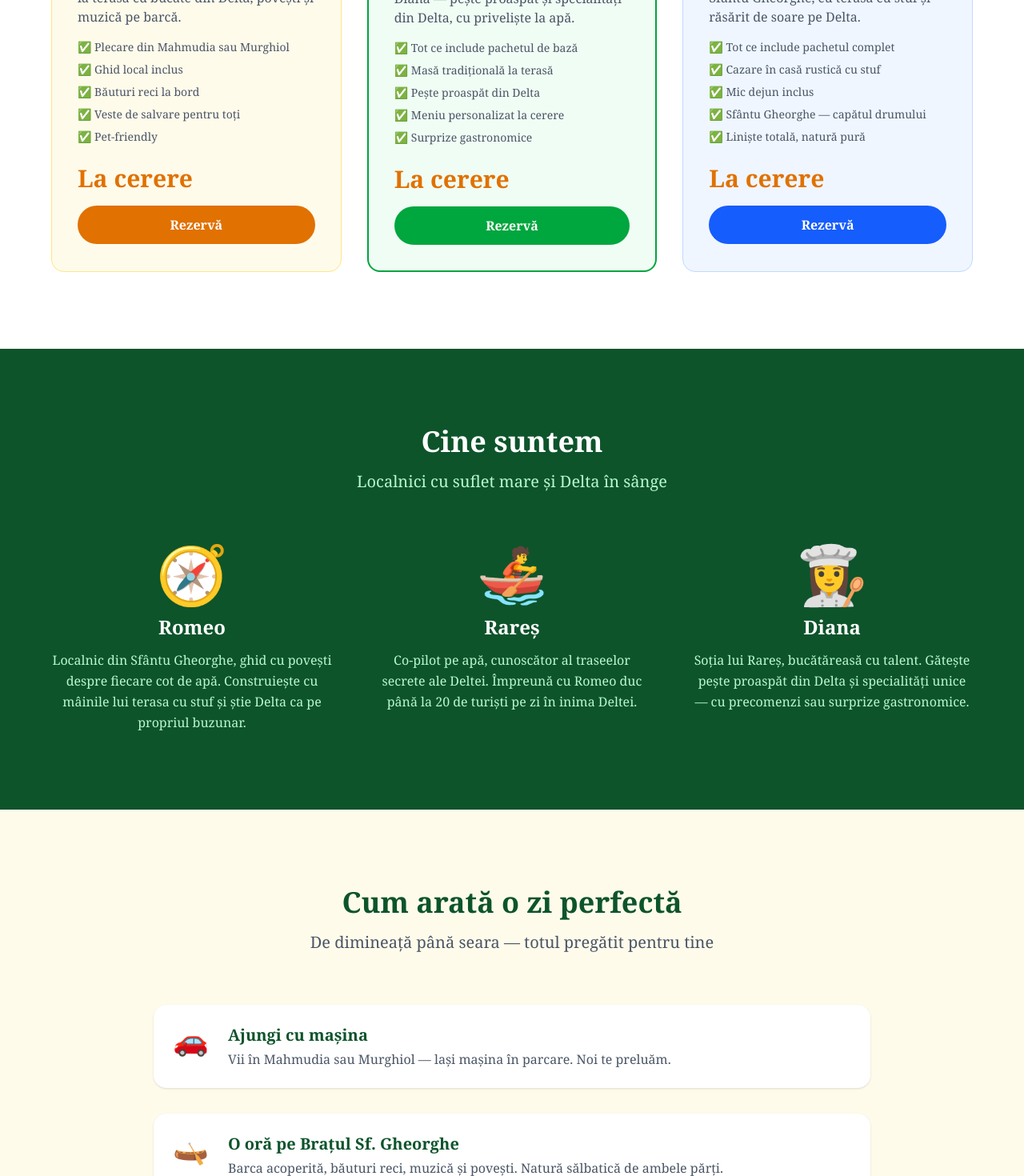
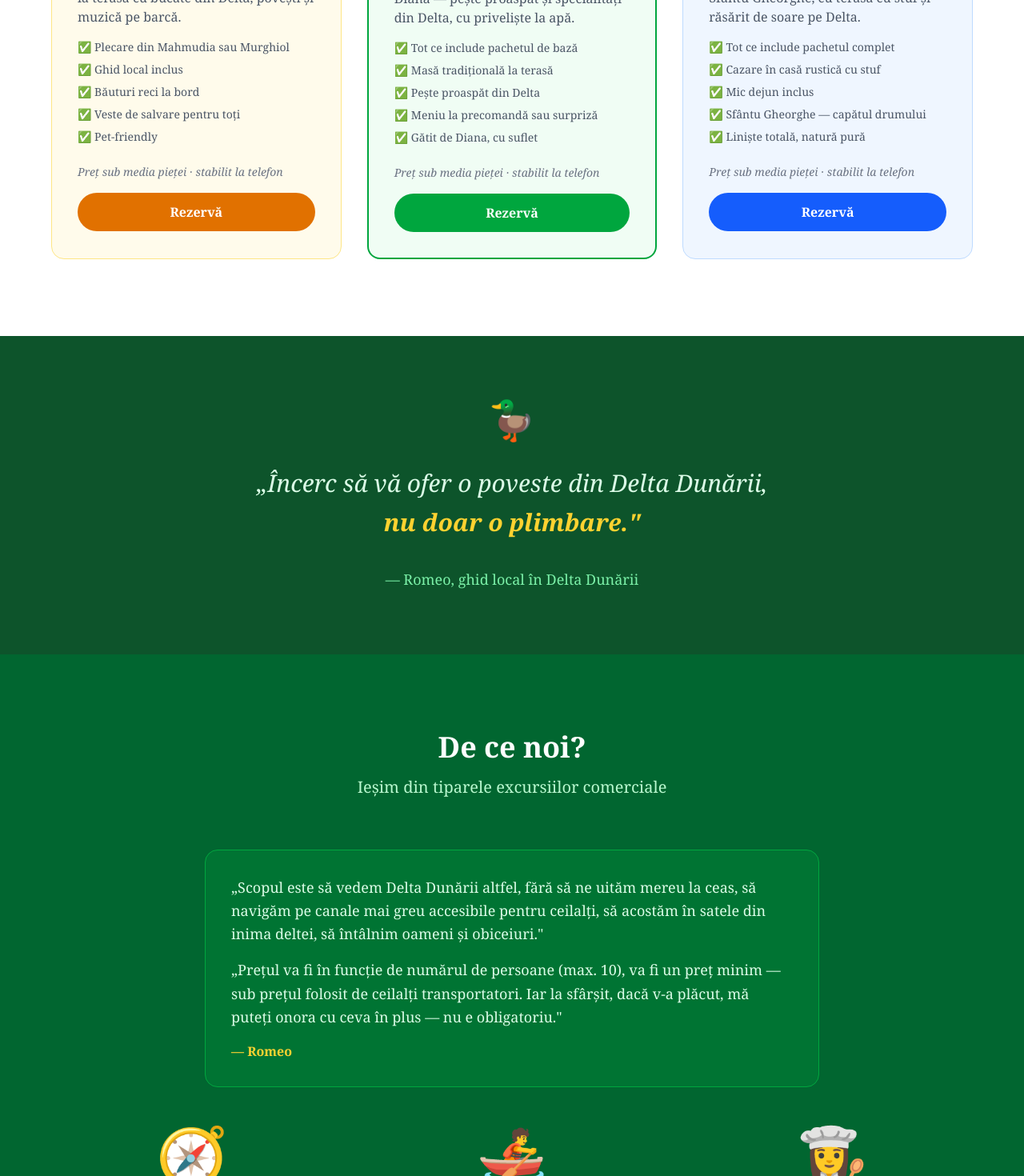
Before and after one commit to andreibesleagaa-Personal/SiteDelta, a Next.js app: page / in a window 1280 px wide. Shown: the part 1220-2690 px from the top of the page at 80% size. Built offline with nearby package versions, Linux system fonts and the light colour scheme.

Commit message:
feat: adauga citat si filozofia lui Romeo, preturi la telefon

```diff
--- a/src/app/page.tsx
+++ b/src/app/page.tsx
@@ -30,8 +30,8 @@ export default function Home() {
             <span className="text-amber-600">ca în povești</span>
           </h1>
           <p className="text-xl md:text-2xl text-gray-700 mb-8 max-w-2xl mx-auto leading-relaxed">
-            O zi pe apă cu ghizi locali, mâncare gătită cu suflet de Diana,
-            și liniștea pe care orașul n-o poate oferi.
+            Canale greu accesibile, sate din inima Deltei, oameni și obiceiuri rare.
+            Fără să ne uităm la ceas. O poveste, nu doar o plimbare.
           </p>
           <div className="flex flex-col sm:flex-row gap-4 justify-center">
             <a href="#rezervare" className="bg-amber-600 text-white text-lg px-8 py-4 rounded-full font-bold hover:bg-amber-700 transition shadow-lg">
@@ -78,7 +78,7 @@ export default function Home() {
                 <li>✅ Veste de salvare pentru toți</li>
                 <li>✅ Pet-friendly</li>
               </ul>
-              <div className="text-3xl font-bold text-amber-600 mb-4">La cerere</div>
+              <div className="text-sm text-gray-500 italic mb-4">Preț sub media pieței · stabilit la telefon</div>
               <a href="#rezervare" className="block text-center bg-amber-600 text-white py-3 rounded-full font-semibold hover:bg-amber-700 transition">
                 Rezervă
               </a>
@@ -99,10 +99,10 @@ export default function Home() {
                 <li>✅ Tot ce include pachetul de bază</li>
                 <li>✅ Masă tradițională la terasă</li>
                 <li>✅ Pește proaspăt din Delta</li>
-                <li>✅ Meniu personalizat la cerere</li>
-                <li>✅ Surprize gastronomice</li>
+                <li>✅ Meniu la precomandă sau surpriză</li>
+                <li>✅ Gătit de Diana, cu suflet</li>
               </ul>
-              <div className="text-3xl font-bold text-amber-600 mb-4">La cerere</div>
+              <div className="text-sm text-gray-500 italic mb-4">Preț sub media pieței · stabilit la telefon</div>
               <a href="#rezervare" className="block text-center bg-green-600 text-white py-3 rounded-full font-semibold hover:bg-green-700 transition">
                 Rezervă
               </a>
@@ -123,7 +123,7 @@ export default function Home() {
                 <li>✅ Sfântu Gheorghe — capătul drumului</li>
                 <li>✅ Liniște totală, natură pură</li>
               </ul>
-              <div className="text-3xl font-bold text-amber-600 mb-4">La cerere</div>
+              <div className="text-sm text-gray-500 italic mb-4">Preț sub media pieței · stabilit la telefon</div>
               <a href="#rezervare" className="block text-center bg-blue-600 text-white py-3 rounded-full font-semibold hover:bg-blue-700 transition">
                 Rezervă
               </a>
@@ -133,36 +133,64 @@ export default function Home() {
         </div>
       </section>
 
+      {/* CITAT ROMEO */}
+      <section className="py-20 px-6 bg-green-900 text-white">
+        <div className="max-w-3xl mx-auto text-center">
+          <div className="text-5xl mb-8">🦆</div>
+          <blockquote className="text-2xl md:text-3xl font-light leading-relaxed italic text-green-100 mb-8">
+            „Încerc să vă ofer o poveste din Delta Dunării,<br className="hidden md:block" />
+            <span className="text-amber-300 font-semibold"> nu doar o plimbare."</span>
+          </blockquote>
+          <p className="text-green-300 text-lg">— Romeo, ghid local în Delta Dunării</p>
+        </div>
+      </section>
+
       {/* DESPRE NOI */}
-      <section id="despre" className="py-24 px-6 bg-green-900 text-white">
+      <section id="despre" className="py-24 px-6 bg-green-800 text-white">
         <div className="max-w-6xl mx-auto">
           <div className="text-center mb-16">
-            <h2 className="text-4xl font-bold mb-4">Cine suntem</h2>
-            <p className="text-xl text-green-200">Localnici cu suflet mare și Delta în sânge</p>
+            <h2 className="text-4xl font-bold mb-4">De ce noi?</h2>
+            <p className="text-xl text-green-200">Ieșim din tiparele excursiilor comerciale</p>
           </div>
+
+          {/* Romeo's philosophy */}
+          <div className="bg-green-700/50 rounded-2xl p-8 mb-12 max-w-3xl mx-auto border border-green-600">
+            <p className="text-green-100 text-lg leading-relaxed mb-4">
+              „Scopul este să vedem Delta Dunării altfel, fără să ne uităm mereu la ceas,
+              să navigăm pe canale mai greu accesibile pentru ceilalți, să acostăm în satele
+              din inima deltei, să întâlnim oameni și obiceiuri."
+            </p>
+            <p className="text-green-100 text-lg leading-relaxed">
+              „Prețul va fi în funcție de numărul de persoane (max. 10), va fi un preț minim —
+              sub prețul folosit de ceilalți transportatori. Iar la sfârșit, dacă v-a plăcut,
+              mă puteți onora cu ceva în plus — nu e obligatoriu."
+            </p>
+            <p className="text-amber-300 font-semibold mt-4">— Romeo</p>
+          </div>
+
           <div className="grid md:grid-cols-3 gap-12">
             <div className="text-center">
               <div className="text-7xl mb-4">🧭</div>
               <h3 className="text-2xl font-bold mb-3">Romeo</h3>
               <p className="text-green-200 leading-relaxed">
-                Localnic din Sfântu Gheorghe, ghid cu povești despre fiecare cot de apă.
-                Construiește cu mâinile lui terasa cu stuf și știe Delta ca pe propriul buzunar.
+                Localnic, ghid cu povești despre fiecare cot de apă.
+                Știe canalele greu accesibile, satele din inimă, și oamenii cu obiceiuri rare.
               </p>
             </div>
             <div className="text-center">
               <div className="text-7xl mb-4">🚣</div>
               <h3 className="text-2xl font-bold mb-3">Rareș</h3>
               <p className="text-green-200 leading-relaxed">
-                Co-pilot pe apă, cunoscător al traseelor secrete ale Deltei.
-                Împreună cu Romeo duc până la 20 de turiști pe zi în inima Deltei.
+                Co-pilot pe apă, cunoscător al traseelor secrete.
+                Împreună cu Romeo, duc grupuri de până la 10 persoane în inima Deltei.
               </p>
             </div>
             <div className="text-center">
               <div className="text-7xl mb-4">👩‍🍳</div>
               <h3 className="text-2xl font-bold mb-3">Diana</h3>
               <p className="text-green-200 leading-relaxed">
-                Soția lui Rareș, bucătăreasă cu talent. Gătește pește proaspăt din Delta
-                și specialități unice — cu precomenzi sau surprize gastronomice.
+                Soția lui Rareș, bucătăreasă cu talent. Gătește pește proaspăt și
+                specialități unice — cu precomenzi sau surprize gastronomice.
               </p>
             </div>
           </div>
```
